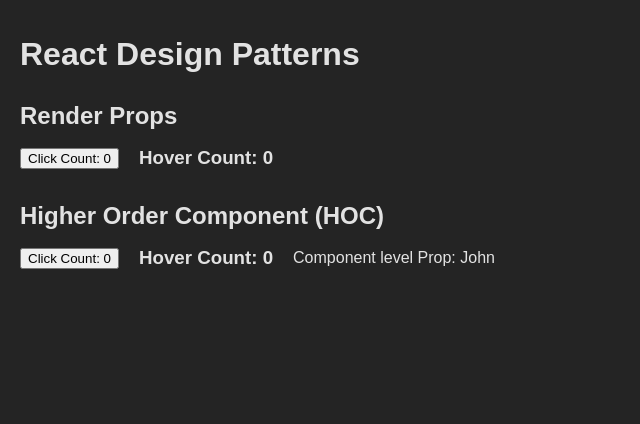
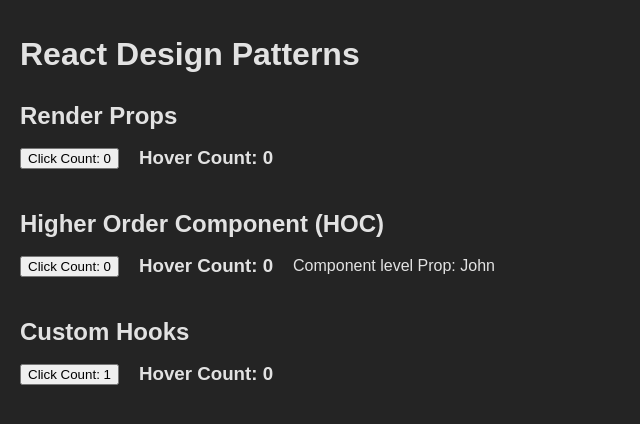
Before and after one commit to pateldhaval/react-design-patterns, a React (Vite) app: page / in a window 1280 px wide. Shown: the top 424 px of the page, without its empty margins (0-640 px from the left). Built offline with nearby package versions, Linux system fonts and the light colour scheme.

Commit message:
custom hooks pattern implemented

```diff
--- a/src/App.tsx
+++ b/src/App.tsx
@@ -1,13 +1,15 @@
 import Hoc from './components/hoc';
+import Hooks from './components/hooks';
 import RenderProps from './components/render-props';
 
 function App() {
 	return (
 		<>
 			<h1>React Design Patterns</h1>
-			<div style={{ display: 'flex', flexDirection: 'column', gap: '1rem' }}>
+			<div style={{ display: 'flex', flexDirection: 'column', gap: '1.5rem' }}>
 				<RenderProps />
 				<Hoc />
+				<Hooks />
 			</div>
 		</>
 	);
--- /dev/null
+++ b/src/components/hooks/OnClickHookDemo.tsx
@@ -0,0 +1,17 @@
+import useCounter from './useCounter';
+
+/**
+ * Display count value and increment on click.
+ * Get count value and increment method from Custom Hook.
+ */
+const OnClickHookDemo: React.FC = () => {
+	const { count, increment } = useCounter(1);
+
+	return (
+		<>
+			<button onClick={increment}>Click Count: {count}</button>
+		</>
+	);
+};
+
+export default OnClickHookDemo;
--- /dev/null
+++ b/src/components/hooks/OnHoverHookDemo.tsx
@@ -0,0 +1,19 @@
+import useCounter from './useCounter';
+
+/**
+ * Display count value and increment on hover.
+ * Get count value and increment method from Custom Hook.
+ */
+const OnHoverHookDemo: React.FC = () => {
+	const { count, increment } = useCounter();
+
+	return (
+		<>
+			<h3 onMouseOver={increment} style={{ margin: 0 }}>
+				Hover Count: {count}
+			</h3>
+		</>
+	);
+};
+
+export default OnHoverHookDemo;
--- /dev/null
+++ b/src/components/hooks/index.tsx
@@ -0,0 +1,16 @@
+import OnClickHookDemo from './OnClickHookDemo';
+import OnHoverHookDemo from './OnHoverHookDemo';
+
+const Hooks = () => {
+	return (
+		<div>
+			<h2>Custom Hooks</h2>
+			<div style={{ display: 'flex', alignItems: 'center', gap: '20px' }}>
+				<OnClickHookDemo />
+				<OnHoverHookDemo />
+			</div>
+		</div>
+	);
+};
+
+export default Hooks;
--- /dev/null
+++ b/src/components/hooks/useCounter.tsx
@@ -0,0 +1,19 @@
+import { useState } from 'react';
+
+/**
+ * A stateful function with shared logic of counter.
+ */
+const useCounter = (initialCount = 0) => {
+	const [count, setCount] = useState(initialCount);
+
+	const handleIncrement = () => {
+		setCount((count) => count + 1);
+	};
+
+	return {
+		count,
+		increment: handleIncrement
+	};
+};
+
+export default useCounter;
```
Also changed, not shown: 1 other file (tests, documents, lock files or other folders).
